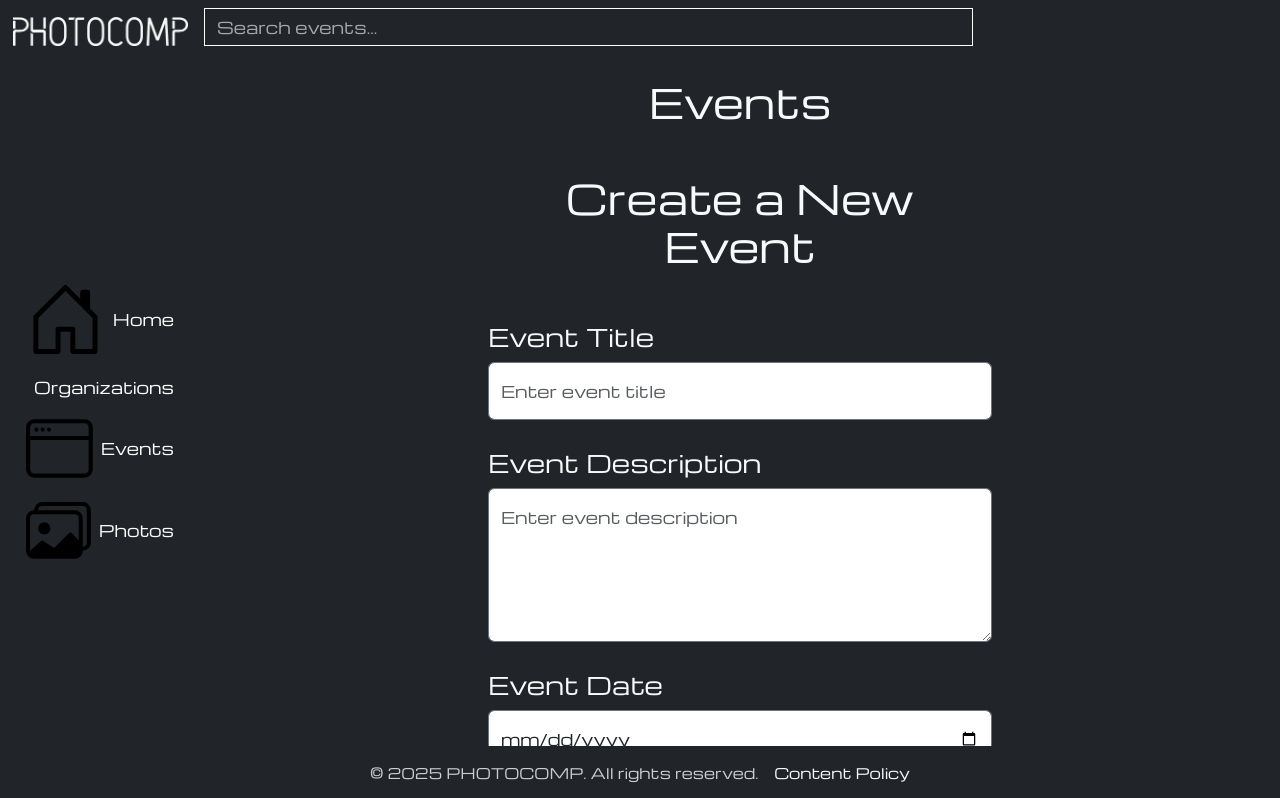
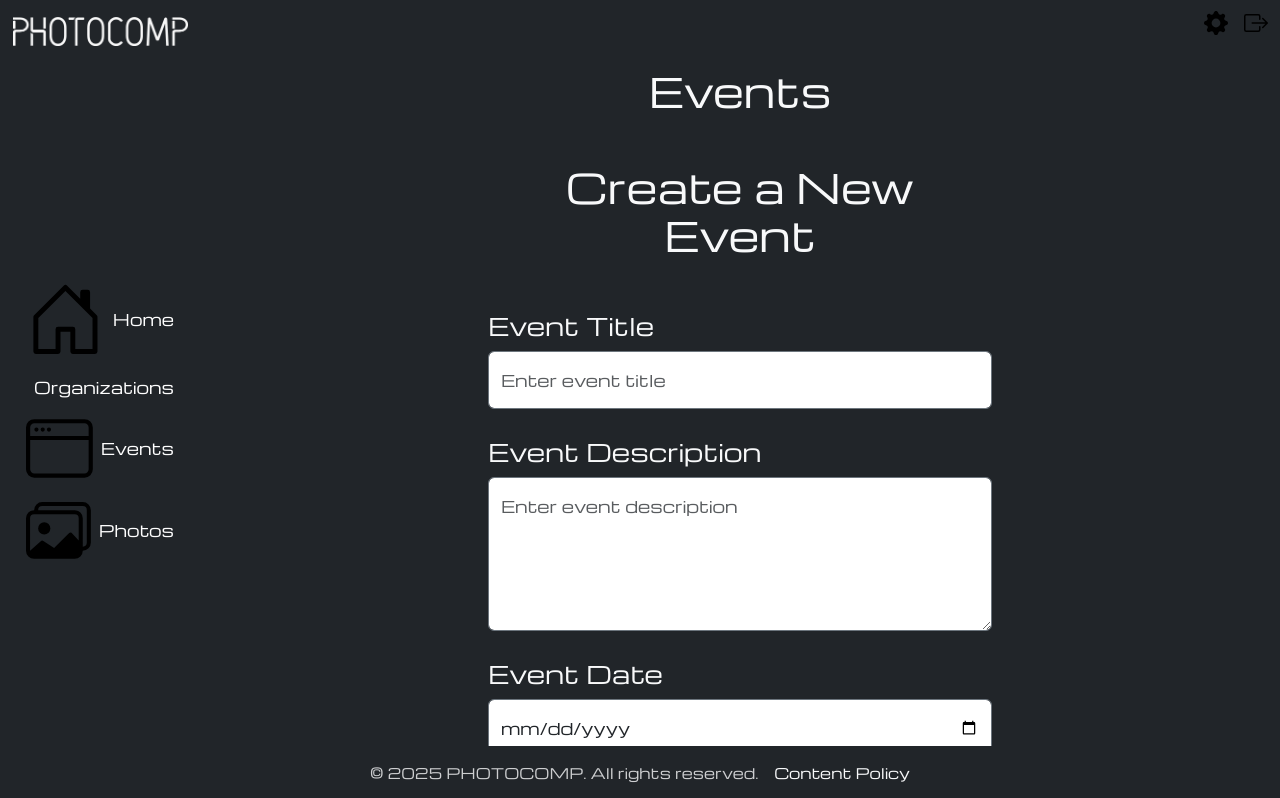
Before and after one commit to chastlyregino/PhotoComp--React-Cypress, a React (Vite) app: page /organizations/1/events/create in a window 1280 px wide. Shown: the top 798 px of the page. Built offline with nearby package versions, Linux system fonts and the light colour scheme; sample sign-in values are in the browser's storage; a small style sheet from the web is missing.

Commit message:
fix top bar

```diff
--- a/src/pages/Events/CreateEvent.tsx
+++ b/src/pages/Events/CreateEvent.tsx
@@ -1,6 +1,6 @@
 import React, { useState, useContext } from 'react';
 import { Container, Form, Button, Row, Col, Alert } from 'react-bootstrap';
-import { useNavigate, useParams } from 'react-router-dom';
+import { NavLink, useNavigate, useParams } from 'react-router-dom';
 import AuthContext from '../../context/AuthContext';
 import { createEvent } from '../../context/OrgService';
 import LocationAutocomplete from '../../components/locationAutocomplete/LocationAutocomplete';
@@ -10,6 +10,7 @@ import Sidebar from '../../components/bars/SideBar/SideBar';
 import TopBar from '../../components/bars/TopBar/TopBar';
 import SearchBar from '../../components/bars/SearchBar/SearchBar';
 import NavButton from '../../components/navButton/NavButton';
+import * as icon from 'react-bootstrap-icons';
 
 interface EventData {
     title: string;
@@ -69,7 +70,14 @@ const CreateEvent: React.FC<{}> = () => {
         <>
             <div className="d-flex align-items-center gap-3">
                 {user && token ? (
-                    <></>
+                    <>
+                        <NavLink to="/account-settings" className="text-light top-bar-element">
+                            <icon.GearFill size={24} />
+                        </NavLink>
+                        <NavLink to="/logout" className="text-light top-bar-element">
+                            <icon.BoxArrowRight size={24} />
+                        </NavLink>
+                    </>
                 ) : (
                     <>
                         <NavButton
@@ -153,7 +161,6 @@ const CreateEvent: React.FC<{}> = () => {
                     <div className="sticky-top bg-dark z-3">
                         <Row>
                             <TopBar
-                                searchComponent={searchComponent}
                                 rightComponents={rightComponents}
                             />
                         </Row>
--- a/src/pages/Events/UploadEventPhoto.tsx
+++ b/src/pages/Events/UploadEventPhoto.tsx
@@ -213,11 +213,10 @@ const UploadEventPhoto: React.FC = () => {
                 <Col md="auto" className="sidebar-container">
                     <Sidebar />
                 </Col>
-                <Col className="upload-photo-page p-0">
+                <Col className="main-content p-0">
                     <div className="sticky-top bg-dark z-3">
                         <Row>
                             <TopBar
-                                searchComponent={searchComponent}
                                 rightComponents={rightComponents}
                             />
                         </Row>
--- a/src/pages/Organizations/CreateOrganization/CreateOrganization.tsx
+++ b/src/pages/Organizations/CreateOrganization/CreateOrganization.tsx
@@ -192,7 +192,6 @@ const CreateOrganization: React.FC = () => {
                     <div className="sticky-top bg-dark z-3">
                         <Row>
                             <TopBar
-                                searchComponent={searchComponent}
                                 rightComponents={rightComponents}
                             />
                         </Row>
--- a/src/pages/PhotoGallery/PhotoGalleryPage.tsx
+++ b/src/pages/PhotoGallery/PhotoGalleryPage.tsx
@@ -347,7 +347,6 @@ const PhotoGalleryPage: React.FC = () => {
                     <div className="sticky-top bg-dark z-3">
                         <Row>
                             <TopBar
-                                searchComponent={searchComponent}
                                 rightComponents={rightComponents}
                             />
                         </Row>
```
